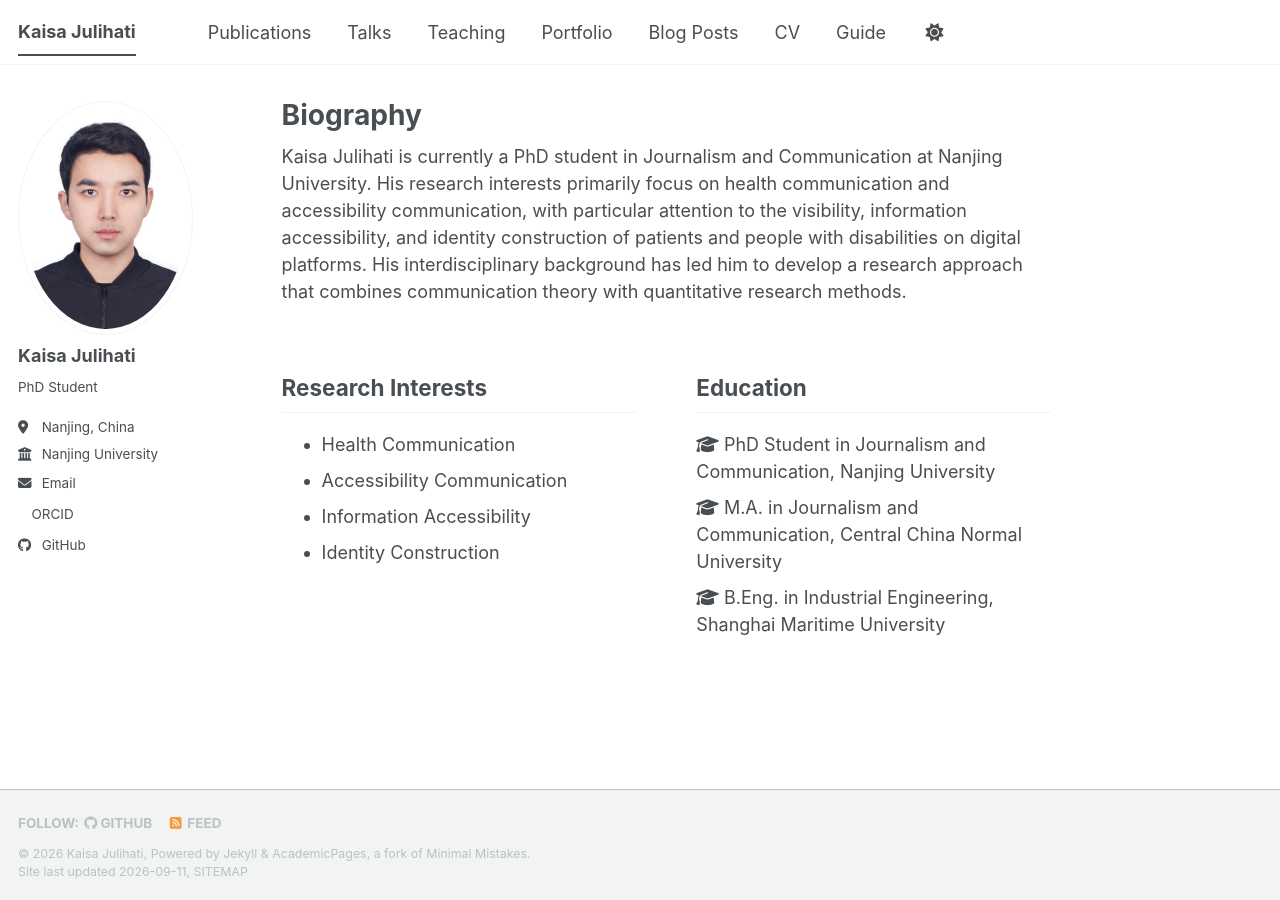
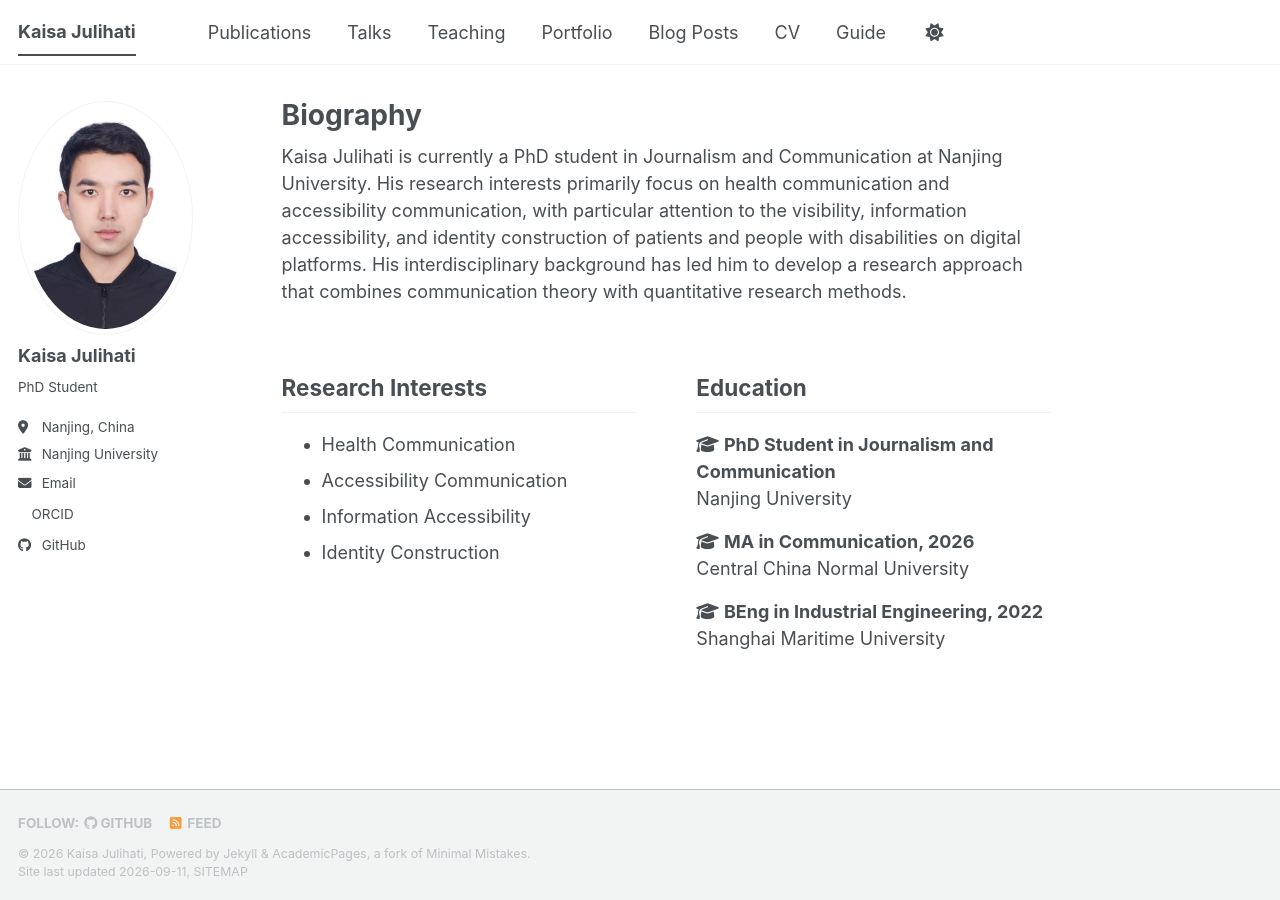
Before and after one commit to KaisaJu/KaisaJu.github.io, a Jekyll site: the page built from _pages/about.md, in a window 1280 px wide. Built offline with Jekyll 4.4.1, drawn with Linux system fonts in a browser that asks for light colours; a style sheet for code colours, icons or effects is not loaded.

Commit message:
Update about.md

```diff
--- a/_pages/about.md
+++ b/_pages/about.md
@@ -23,9 +23,14 @@ Kaisa Julihati is currently a PhD student in Journalism and Communication at Nan
 <div style="flex: 1; min-width: 280px;">
 <h2>Education</h2>
 <ul style="list-style: none; padding-left: 0;">
-  <li><i class="fas fa-graduation-cap"></i> PhD Student in Journalism and Communication, Nanjing University</li>
-  <li><i class="fas fa-graduation-cap"></i> M.A. in Journalism and Communication, Central China Normal University</li>
-  <li><i class="fas fa-graduation-cap"></i> B.Eng. in Industrial Engineering, Shanghai Maritime University</li>
+  <li style="margin-bottom: 16px;"><i class="fas fa-graduation-cap"></i> <strong>PhD Student in Journalism and Communication</strong><br>
+  Nanjing University</li>
+
+  <li style="margin-bottom: 16px;"><i class="fas fa-graduation-cap"></i> <strong>MA in Communication, 2026</strong><br>
+  Central China Normal University</li>
+
+  <li><i class="fas fa-graduation-cap"></i> <strong>BEng in Industrial Engineering, 2022</strong><br>
+  Shanghai Maritime University</li>
 </ul>
 </div>
 
```
